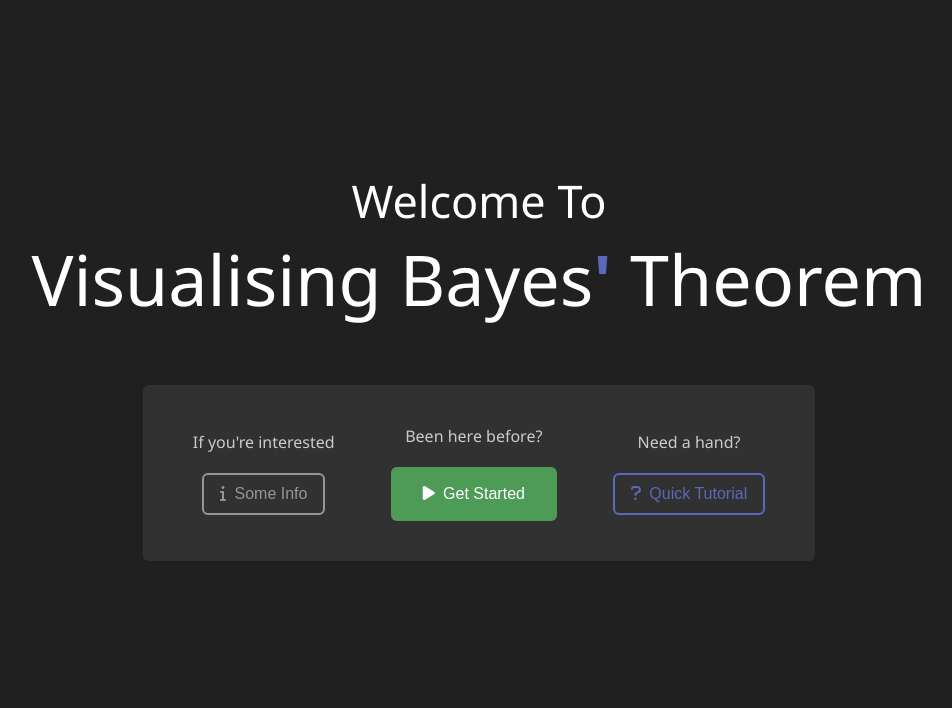
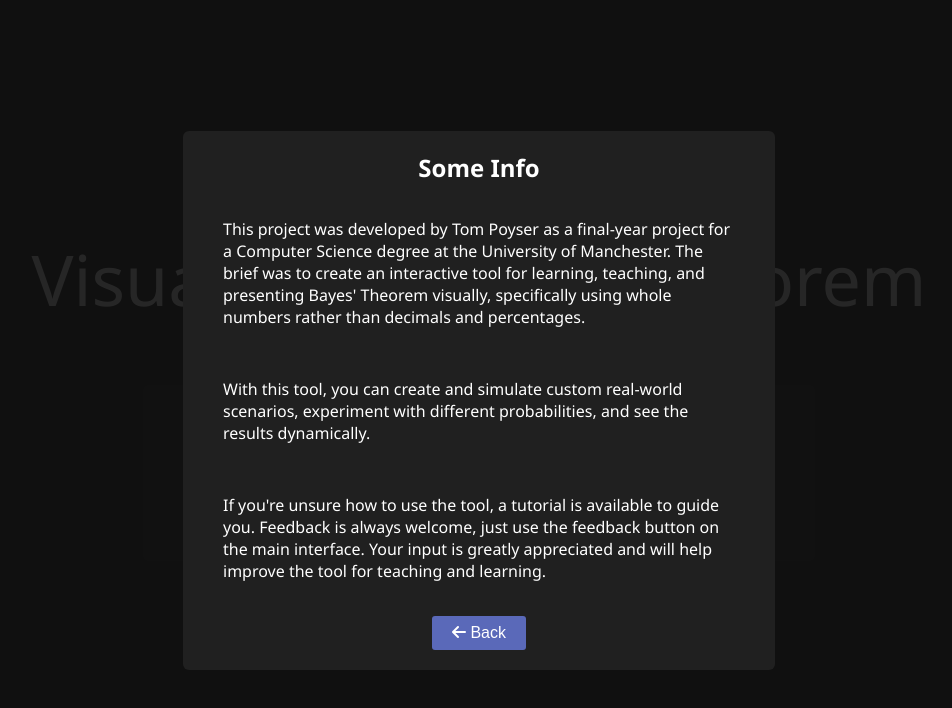
Before and after one commit to tpoys/tpoys.github.io, a plain HTML site: page index.html in a window 1280 px wide. Both pictures are taken after a click on the button "Some Info". Shown: the whole page, without its empty margins (161-1113 px from the left). Drawn offline with Linux system fonts and the light colour scheme.

Commit message:
info added

```diff
--- a/css/home.css
+++ b/css/home.css
@@ -9,7 +9,6 @@ html, body{
     width: 100%;
     font-family: 'Segoe UI', Tahoma, Geneva, Verdana, sans-serif;
     row-gap: 58px;
-    /* background: linear-gradient(to bottom, rgb(53, 53, 53), rgb(14, 14, 14)); */
 }
 
 #title-container{
@@ -106,3 +105,47 @@ h1,h2{
     color: var(--control-blue);
     background-color: transparent;
 }
+
+#home-info-background{
+    position: fixed;
+    top: 0;
+    left: 0;
+    width: 100%;
+    height: 100%;
+    display: none;
+    align-items: center;
+    justify-content: center;
+    background-color: rgba(15, 15, 15, 0.9);
+
+}
+
+#home-info{
+    display: flex;
+    flex-direction: column;
+    width: 40%;
+    background-color: var(--dark-grey-1);
+    padding: 20px 40px;
+    border-radius: 6px;
+    font-family: 'Segoe UI', Tahoma, Geneva, Verdana, sans-serif;
+    row-gap: 18px;
+    font-size: 16px;
+}
+
+
+#home-info h2{
+    margin-left: auto;
+    margin-right: auto;
+}
+
+#info-back-btn{
+    width: max-content;
+    margin-left: auto;
+    margin-right: auto;
+    border: none;
+    padding: 8px 20px;
+    border-radius: 3px;
+    font-size: 16px;
+    background-color: var(--control-blue);
+    color: white;
+    cursor: pointer;
+}
--- a/index.html
+++ b/index.html
@@ -16,7 +16,7 @@
     <div id="home-controls-container">
         <div class="home-controls-subcontainer">
             <p class="home-button-label">If you're interested</p>
-            <button class="home-button" id="home-info-btn"><i class="fa-solid fa-info"></i> Some Info</button>
+            <button class="home-button" id="home-info-btn" onclick="openInfo()"><i class="fa-solid fa-info"></i> Some Info</button>
         </div>
         <div class="home-controls-subcontainer">
             <p class="home-button-label">Been here before?</p>
@@ -29,5 +29,14 @@
     </div>
     <p id="watermark"></p>
     <script src="js/home.js"></script>
+    <div id="home-info-background">
+        <div id="home-info">
+            <h2>Some Info</h2>
+            <p>This project was developed by Tom Poyser as a final-year project for a Computer Science degree at the University of Manchester. The brief was to create an interactive tool for learning, teaching, and presenting Bayes' Theorem visually, specifically using whole numbers rather than decimals and percentages.</p>
+            <p>With this tool, you can create and simulate custom real-world scenarios, experiment with different probabilities, and see the results dynamically.</p>
+            <p>If you're unsure how to use the tool, a tutorial is available to guide you. Feedback is always welcome, just use the feedback button on the main interface. Your input is greatly appreciated and will help improve the tool for teaching and learning.</p>
+            <button id="info-back-btn" onclick="closeInfo()"><i class="fa-solid fa-arrow-left"></i> Back</button>
+        </div>
+    </div>
 </body>
 </html>
--- a/js/home.js
+++ b/js/home.js
@@ -5,3 +5,12 @@ document.getElementById("home-start-btn").addEventListener("click", function() {
   document.getElementById("home-tutorial-btn").addEventListener("click", function() {
     window.location.href = "visualisation.html?tutorial=true";
   });
+
+
+function openInfo(){
+  document.getElementById('home-info-background').style.display = 'flex';
+}
+
+function closeInfo(){
+  document.getElementById('home-info-background').style.display = 'none';
+}
```
